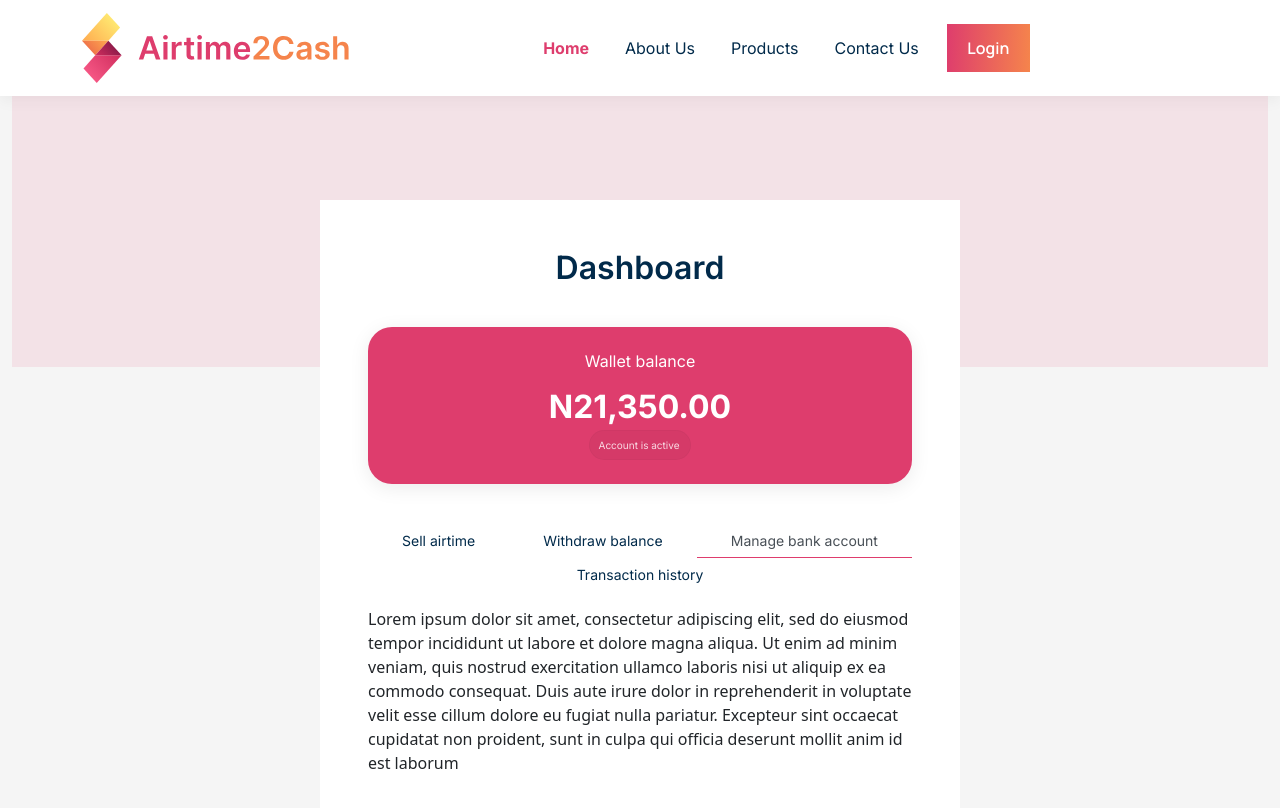
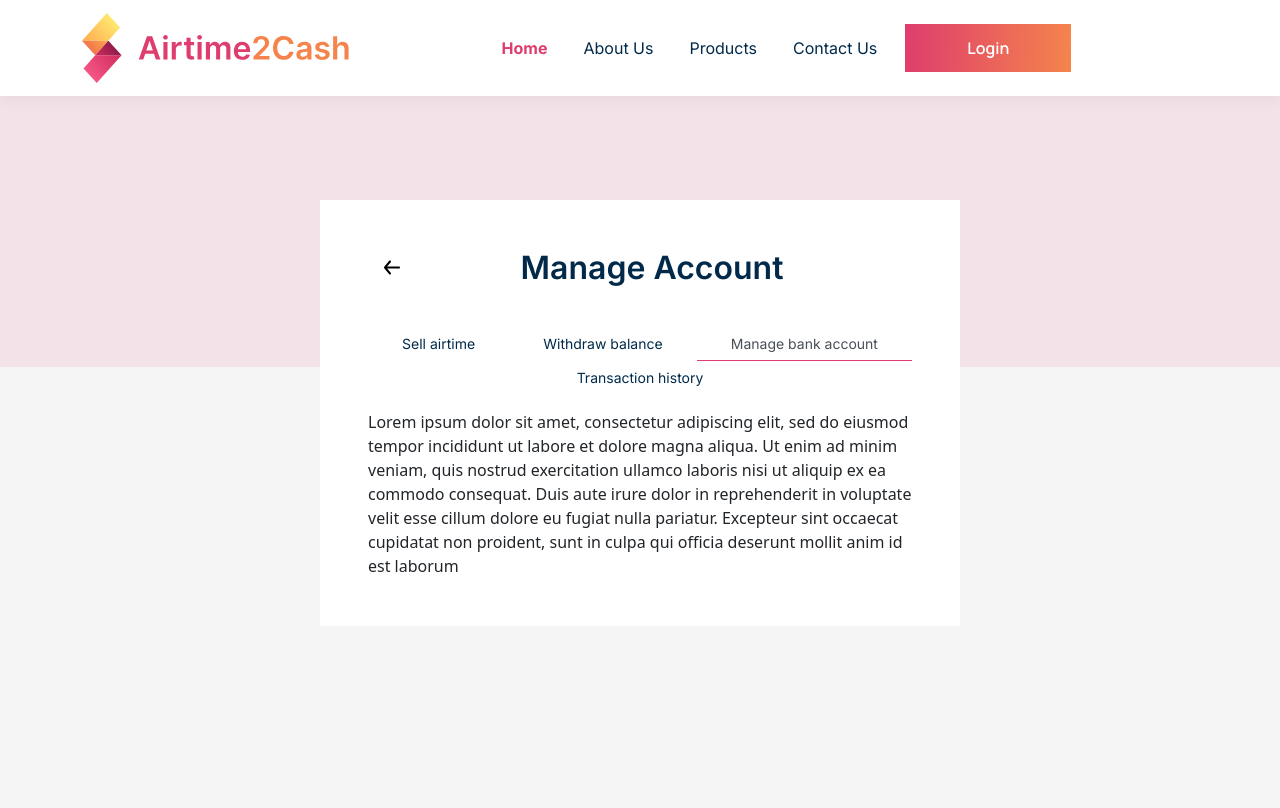
Before and after one commit to AnuOderinlo/airtimeToCash, a React (Create React App) app in the folder frontend/: page /dashboard in a window 1280 px wide. Both pictures are taken after a click on the tab "Manage bank account". Shown: the top 808 px of the page. Built offline with nearby package versions, Linux system fonts and the light colour scheme.

Commit message:
added dashboard layout. Hide dashboard details on select tabs

```diff
--- a/frontend/src/components/Dashboard/Dashboard.css
+++ b/frontend/src/components/Dashboard/Dashboard.css
@@ -64,7 +64,8 @@
     position: relative;
     align-items: center;
 }
-.dashboard-heading-text{
+
+.dashboard-heading-text {
     font-family: 'Inter';
     font-style: normal;
     font-weight: 600;
@@ -191,7 +192,7 @@
     position: relative;
 }
 
-.nav-tabs .nav-link{
+.nav-tabs .nav-link {
     font-family: 'Inter';
     font-style: normal;
     font-weight: 400;
@@ -213,8 +214,21 @@
 }
 
 .nav-tabs .nav-link.active {
-    border-bottom: 1px solid #DE3D6D;;
+    border-bottom: 1px solid #DE3D6D;
+    ;
 }
+
+.nav-tabs {
+    display: flex;
+    flex-direction: column;
+}
+
+.heading-with-arrow {
+    display: flex;
+    flex-direction: row;
+}
+
+
 /*  Small devices (landscape phones, 576px and up) */
 @media (min-width: 576px) {
     .dashboard {
@@ -234,10 +248,16 @@
 }
 
 /*  Large devices (desktops, 992px and up) */
-@media (min-width: 992px) { }
+@media (min-width: 992px) {
+    .nav-tabs {
+        display: flex;
+        flex-direction: row;
+    }
+
+}
 
 /* X-Large devices (large desktops, 1200px and up) */
-@media (min-width: 1200px) { }
+@media (min-width: 1200px) {}
 
 /* XX-Large devices (larger desktops, 1400px and up) */
-@media (min-width: 1400px) { }
+@media (min-width: 1400px) {}
--- a/frontend/src/components/Dashboard/Dashboard.jsx
+++ b/frontend/src/components/Dashboard/Dashboard.jsx
@@ -1,25 +1,18 @@
 
 import './Dashboard.css';
-import { useEffect, useState } from 'react';
-import Logo from '../Utils/Logo/Logo';
-import InputField from '../Utils/Input/Input';
-import { Button } from '../Utils/Button/Button';
-import FileUpload from '../Utils/FileUpload/FileUpload';
+import { useState } from 'react';
+import BackArrow from '../../assets/icon/BackArrow.svg'
 import { ToastContainer, toast } from 'react-toastify';
 import 'react-toastify/dist/ReactToastify.css';
 import { NavBarDashboard } from '../NavBarDashboard/NavBarDashboard';
 import React from 'react';
-import { mainAxios } from '../Axios/Axios';
 
-
-import Modal from 'react-modal';
-import '../Utils/Modal/ModalUtil.css'
-import { ModalUtil } from '../Utils/Modal/ModalUtil';
 import 'bootstrap/dist/css/bootstrap.css';
 import Tab from 'react-bootstrap/Tab';
 import Tabs from 'react-bootstrap/Tabs';
 
 import LoremIpsum from './LoremIpsum';
+import DashboardHeader from '../DashboardHeader/DashboardHeader';
 
 const Dashboard = () => {
 
@@ -32,43 +25,49 @@ const Dashboard = () => {
         avatar: localStorage.getItem("avatar")
     }
 
+    const [key, setKey] = useState('sell-airtime');
+
     return (
         <>
             <div>
                 <ToastContainer />
             </div>
             <NavBarDashboard className="container-fluid" uploadUrl={userDetails.avatar} firstname={userDetails.firstname} />
-            <div className="dashboard container-fluid">
+            <div className="dashboard container-fluid p-0">
                 <div className="container-fluid backdrop d-none d-md-block">
                 </div>
                 <div className="row dashboard-card mt-3">
                     <div className=" col-xs-12 col-md-6 dashboard-card-padding p-md-5">
                         <div className="dashboard-box col-12">
-                            <div className="dashboard-heading-text">
-                                Dashboard
-                            </div>
-                            <div class="wallet-section col-12">
-                                <div class="wallet-card">
-                                    <div class="wallet-details">
-                                        <div class="wallet-balance">
-                                            Wallet balance
-                                        </div>
-                                        <div class="wallet-balance-amount">
-                                            N21,350.00
+                            {
+                                (key === "sell-airtime" || key === "withdraw-balance") && <DashboardHeader />
+                            }
+                            {
+                                (key === "manage-bank-account") &&
+                                <>
+                                    <div className='heading-with-arrow container'>
+                                        <img className='float-start' src={BackArrow} />
+                                        <div className="mx-auto dashboard-heading-text">
+                                            Manage Account
                                         </div>
                                     </div>
-                                    <div class="account-status">
-                                        <div class="account-is-active">
-                                            Account is active
+
+                                </>
+                            }
+                            {
+                                (key === "transaction-history") &&
+                                <div className="dashboard-heading-text">
+                                    Transactions
                                 </div>
-                                    </div>
-                                </div>
-                            </div>
+                            }
+
                             <div className="">
                                 <Tabs
                                     defaultActiveKey="sell-airtime"
                                     id="dashboard-tabs"
                                     className="mb-3"
+                                    activeKey={key}
+                                    onSelect={(k) => setKey(k)}
                                     fill
                                 >
                                     <Tab eventKey="sell-airtime" title="Sell airtime">
--- /dev/null
+++ b/frontend/src/components/DashboardHeader/DashboardHeader.jsx
@@ -0,0 +1,30 @@
+import React from 'react'
+
+function DashboardHeader() {
+    return (
+        <>
+            <div className="dashboard-heading-text">
+                Dashboard
+            </div>
+            <div class="wallet-section col-12">
+                <div class="wallet-card">
+                    <div class="wallet-details">
+                        <div class="wallet-balance">
+                            Wallet balance
+                        </div>
+                        <div class="wallet-balance-amount">
+                            N21,350.00
+                        </div>
+                    </div>
+                    <div class="account-status">
+                        <div class="account-is-active">
+                            Account is active
+                        </div>
+                    </div>
+                </div>
+            </div>
+        </>
+    )
+}
+
+export default DashboardHeader
--- a/frontend/src/components/utils/Button/Button.css
+++ b/frontend/src/components/utils/Button/Button.css
@@ -35,7 +35,16 @@
 }
 
 .button-sm {
-    width: 10%;
+    width: 80%;
     border-radius: 5px;
     text-decoration: none;
 }
+
+/*  Small devices (landscape phones, 576px and up) */
+@media (min-width: 576px) {
+    .button-sm {
+        width: 20%;
+        border-radius: 5px;
+        text-decoration: none;
+    }
+}
```
Also changed, not shown: frontend/src/assets/icon/BackArrow.svg (added). Lines whose indentation alone changed are shown as unchanged.
